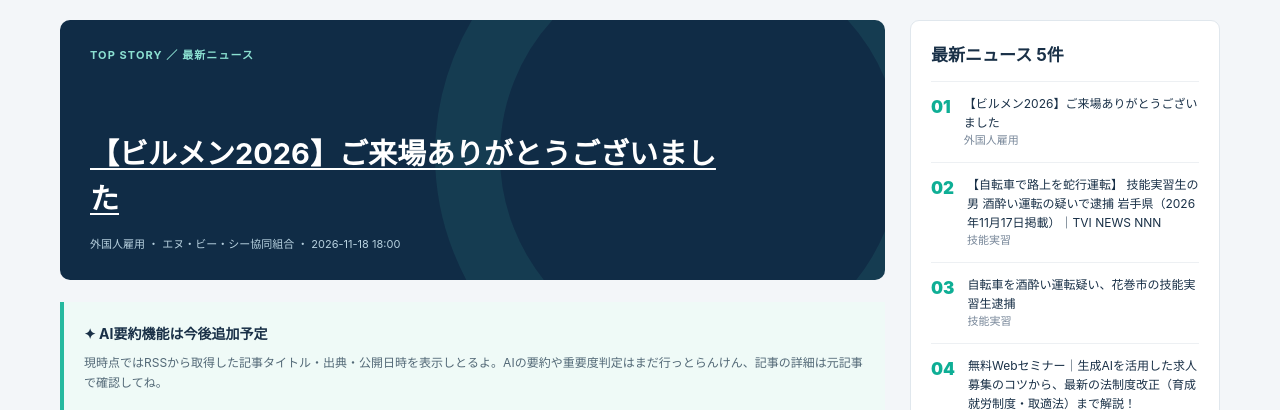
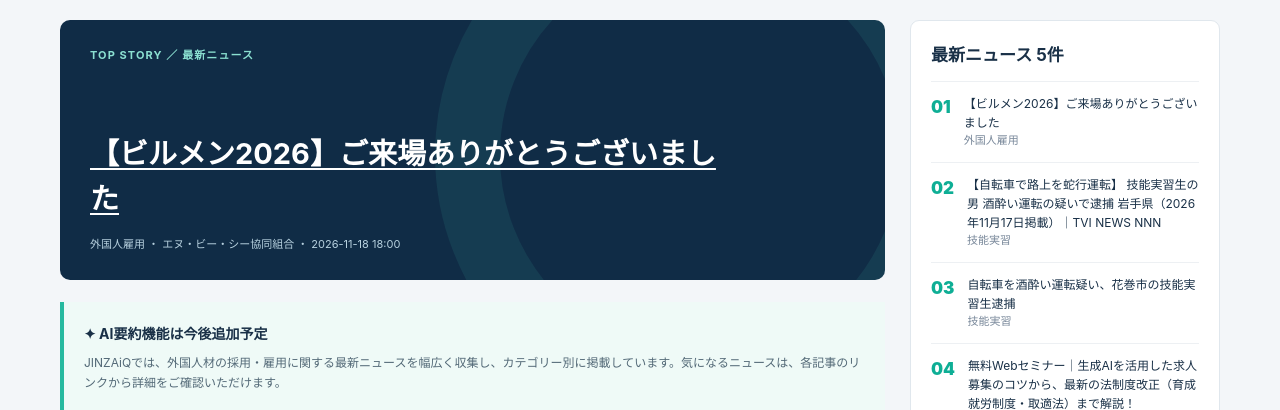
Before and after one commit to customergroupinc/jinzaiq, a plain HTML site: page index.html in a window 1280 px wide. Shown: the part 376-786 px from the top of the page. Drawn offline with Linux system fonts and the light colour scheme.

Commit message:
Update index.html

```diff
--- a/index.html
+++ b/index.html
@@ -16,7 +16,7 @@
 <div class="ticker"><div class="wrap"><span class="tick">NEWS</span><span>収集済みの外国人材ニュースを表示中。最新情報はリンク先の元記事を確認してください。</span><span id="generatedAt"></span></div></div>
 <div class="wrap"><section class="intro"><div><div class="eyebrow">FOREIGN TALENT & BUSINESS NEWS</div><h1>外国人材の最新情報を、ビジネスの力に。</h1><p>ニュースで動向をつかむ。制度を理解する。採用の次の一手につなげる。</p></div></section>
 <div class="columns"><main><section class="hero"><div class="label">TOP STORY ／ 最新ニュース</div><div><h2 id="heroTitle">ニュースを読み込んでいます</h2><div class="foot" id="heroMeta"></div></div></section>
-<section class="section"><div class="ai"><b>✦ AI要約機能は今後追加予定</b><p>現時点ではRSSから取得した記事タイトル・出典・公開日時を表示しとるよ。AIの要約や重要度判定はまだ行っとらんけん、記事の詳細は元記事で確認してね。</p></div></section>
+<section class="section"><div class="ai"><b>✦ AI要約機能は今後追加予定</b><p>JINZAiQでは、外国人材の採用・雇用に関する最新ニュースを幅広く収集し、カテゴリー別に掲載しています。気になるニュースは、各記事のリンクから詳細をご確認いただけます。</p></div></section>
 <section class="section" id="latest"><div class="sectiontitle"><h2>最新ニュース・トピックス</h2><small id="totalCount"></small></div><div class="panel"><div class="controls" id="categories"></div><div class="searchrow"><input type="search" id="search" placeholder="ニュースのタイトル・媒体名で検索" aria-label="ニュース検索"><span class="count" id="matchedCount"></span></div><div id="articles"></div><div class="pager"><button id="prev">← 前へ</button><span id="paging"></span><button id="next">次へ →</button></div></div></section>
 <section class="section" id="guides"><div class="sectiontitle"><h2>外国人採用 お役立ちガイド</h2><small>今後公開予定</small></div><div class="guides"><div class="guide"><span class="tag">制度・基本</span><h3>特定技能とは？</h3><p>企業向けの制度解説記事を作成予定。</p></div><div class="guide"><span class="tag">採用実務</span><h3>外国人採用の費用と手続き</h3><p>手続きの流れを解説予定。</p></div><div class="guide"><span class="tag">定着支援</span><h3>外国人社員の受入れ準備</h3><p>教育・生活支援の実務を紹介予定。</p></div></div></section></main>
 <aside class="side"><div class="panel"><h3>最新ニュース 5件</h3><div id="latestFive"></div></div><div class="ad"><small>ADVERTISEMENT</small><span></span><small>現在、広告の配信はありません</small></div><div class="recruit"><span class="eyebrow" style="color:#78d8c8">FOR BUSINESS</span><h3>外国人材の採用を<br>検討している企業様へ</h3><p>採用相談の窓口は今後設置予定。現段階ではフォーム送信や紹介は行いません。</p><a class="pillcta" href="#consult">ご相談案内（準備中）</a></div><div class="panel"><h3>JINZAiQについて</h3><p>外国人材のニュース・実務情報を整理する個人運営メディアの開発版です。出典の元記事リンクを掲載しています。</p></div></aside></div>
```
